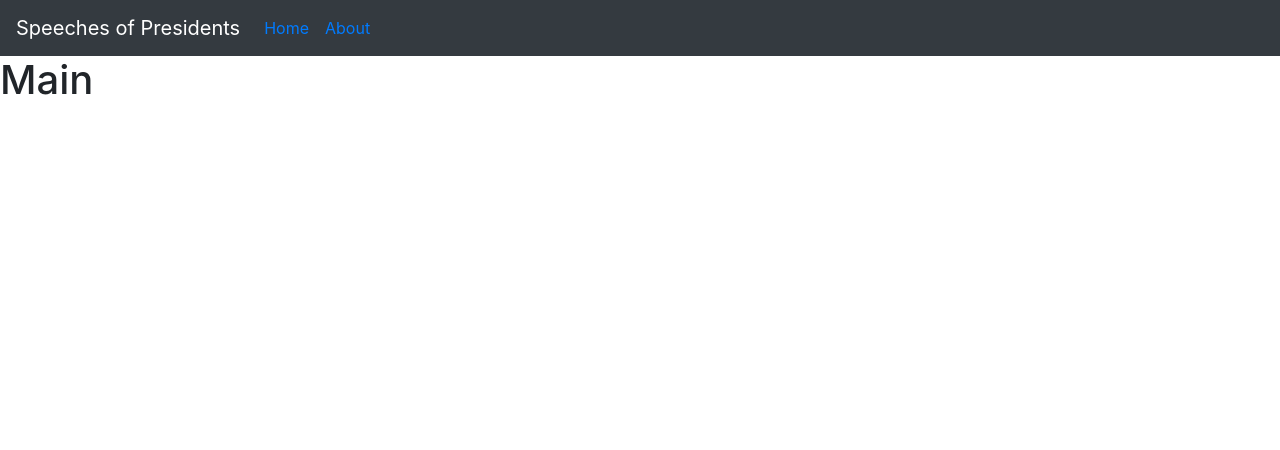
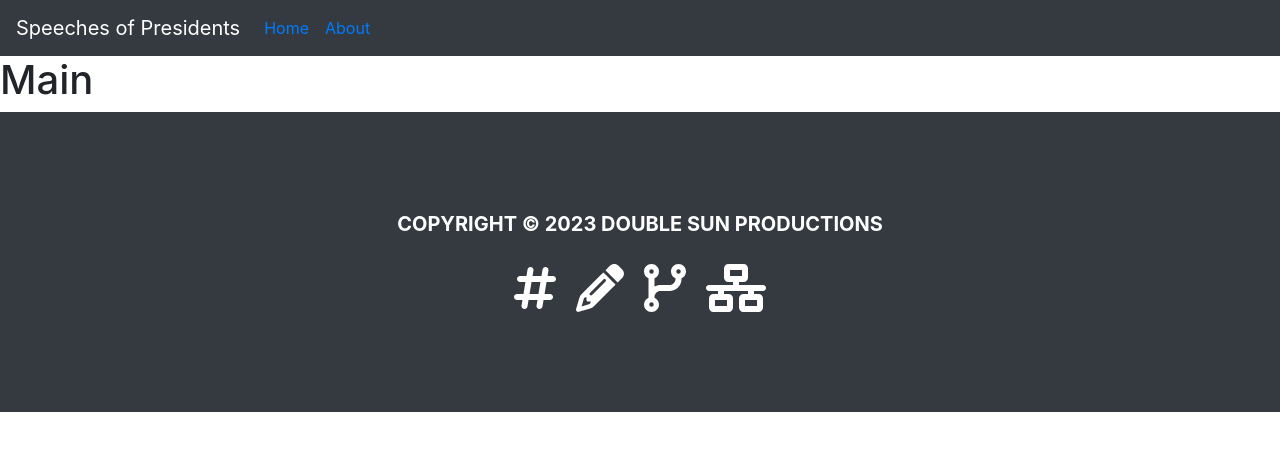
Before and after one commit to ravenusmc/speeches_of_presidents, a Vue app in the folder client/: page / in a window 1280 px wide. Shown: the top 450 px of the page. Built offline with nearby package versions, Linux system fonts and the light colour scheme.

Commit message:
added font awesome icons

```diff
--- a/client/package.json
+++ b/client/package.json
@@ -7,6 +7,9 @@
     "build": "vue-cli-service build"
   },
   "dependencies": {
+    "@fortawesome/fontawesome-svg-core": "^6.2.1",
+    "@fortawesome/free-solid-svg-icons": "^6.2.1",
+    "@fortawesome/vue-fontawesome": "^2.0.9",
     "core-js": "^3.8.3",
     "vue": "^2.6.14",
     "vue-router": "^3.5.1",
--- a/client/src/App.vue
+++ b/client/src/App.vue
@@ -8,11 +8,12 @@
 
 <script>
 import Navbar from "@/components/common/Navbar.vue";
+import Footer from "@/components/common/Footer.vue";
 
 export default {
     components: {
     Navbar,
-    // Footer,
+    Footer,
   },
 }
 </script>
--- /dev/null
+++ b/client/src/components/common/Footer.vue
@@ -0,0 +1,64 @@
+<template>
+  <div>
+    <footer>
+      <div class="footer_fix">
+        <h2 class="footerTitle font">
+          Copyright &copy; 2023 Double Sun Productions<br />
+        </h2>
+        <div class="icon-div">
+          <a href="https://twitter.com/mcuddy7">
+            <fa-icon :icon="['fas', 'hashtag']" size="3x" />
+          </a>
+          <a href="https://codingsaga.wordpress.com/">
+            <fa-icon class="test" :icon="['fas', 'pencil-alt']" size="3x" />
+          </a>
+          <a href="https://github.com/ravenusmc">
+            <fa-icon :icon="['fas', 'code-branch']" size="3x" />
+          </a>
+          <a href="https://www.linkedin.com/in/mcuddy1/">
+            <fa-icon :icon="['fas', 'network-wired']" size="3x" />
+          </a>
+        </div>
+      </div>
+    </footer>
+  </div>
+</template>
+
+<script>
+export default {
+  name: "Footer",
+};
+</script>
+
+<style scoped>
+footer {
+  display: flex;
+  flex-direction: column;
+  justify-content: center;
+  align-items: center;
+  background: #343a40;
+  height: 300px;
+}
+.footer_fix {
+  display: flex;
+  flex-direction: column;
+  align-items: center;
+  justify-content: center;
+  margin-bottom: 50px;
+  padding-top: 50px;
+}
+.footerTitle {
+  color: white;
+  font-weight: bolder;
+  font-size: 20px;
+  text-transform: uppercase;
+  text-align: center;
+}
+.icon-div {
+  margin-top: 20px;
+}
+a {
+  padding: 10px;
+  color: white;
+}
+</style>
--- a/client/src/main.js
+++ b/client/src/main.js
@@ -1,7 +1,21 @@
 import Vue from 'vue'
+import { library } from '@fortawesome/fontawesome-svg-core';
+import { FontAwesomeIcon } from '@fortawesome/vue-fontawesome';
+import {
+  faUserSecret, faHashtag, faPencilAlt, faCodeBranch, faNetworkWired,
+} from '@fortawesome/free-solid-svg-icons';
 import App from './App.vue'
 import router from './router'
 import store from './store'
+
+
+library.add(faUserSecret,
+  faHashtag,
+  faPencilAlt,
+  faCodeBranch,
+  faNetworkWired);
+
+Vue.component('fa-icon', FontAwesomeIcon);
 
 Vue.config.productionTip = false
 
```
Also changed, not shown: 1 other file (tests, documents, lock files or other folders).
